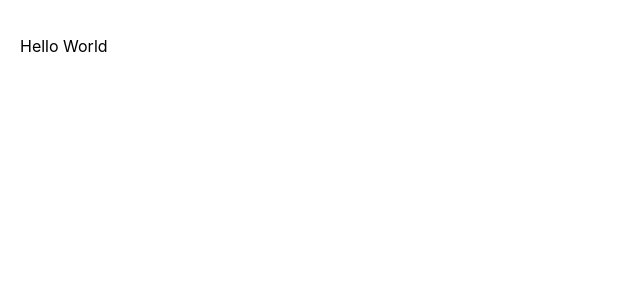
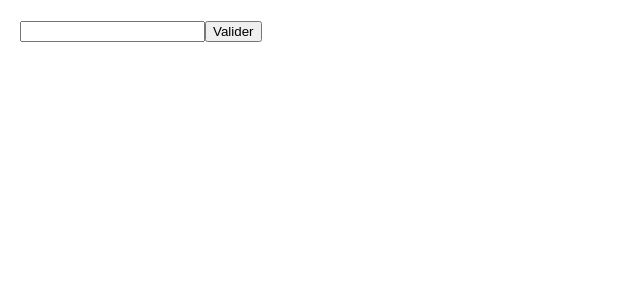
Before and after one commit to PierreCGdev/remotiontest, a React (Vite) app: page / in a window 1280 px wide. Shown: the top 300 px of the page, without its empty margins (0-640 px from the left). Built offline with nearby package versions, Linux system fonts and the light colour scheme.

Commit message:
test pierre list todo

```diff
--- a/src/components/App.jsx
+++ b/src/components/App.jsx
@@ -1,4 +1,5 @@
-import HelloWorld from './HelloWorld.jsx'
+import ButtonCount from './ButtonCount.jsx'
+import ListeTodo from './ListeTodo.jsx';
 // import HelloWorldComplex from './HelloWorldComplex.jsx'
 // import BasicState from './BasicState.jsx';
 // import BasicProps from './BasicProps.jsx';
@@ -6,7 +7,7 @@ import HelloWorld from './HelloWorld.jsx'
 function App() {
   return (
     <div>
-      <HelloWorld />
+      <ListeTodo />
       {/* <HelloWorldComplex /> */}
       {/* <BasicState /> */}
       {/* <BasicProps /> */}
@@ -14,4 +15,7 @@ function App() {
   );
 }
 
+
+
+
 export default App;
--- /dev/null
+++ b/src/components/ButtonCount.jsx
@@ -0,0 +1,39 @@
+
+import { useState } from 'react';
+
+function ButtonCount() {
+  // On définie notre state (par défaut à false dans notre exemple)
+  // La méthode useState retourne un tableau
+  // -> la première valeur, ici active, est la valeur actuelle du state
+  // -> la deuxième, ici setActive, permet de modifier le state
+  const [active, setActive] = useState(0);
+
+  // On défini une méthode pour changer le state
+  const increaseState = () => {
+    // On met à jour le state
+    setActive(active + 1);
+  };
+
+    const decreaseState = () => {
+        if(active === 0){
+            active
+        }else{
+        // On met à jour le state
+        setActive(active - 1);}
+      };
+
+
+  // A chaque changement de state, React refait le rendu
+
+
+  return (
+    <div>
+      <button onClick={increaseState}>plus un</button>
+      <button onClick={decreaseState}>moins un</button>
+      <p>nombre : {String(active)}</p>
+    </div>
+
+  );
+}
+
+export default ButtonCount
--- a/src/components/HelloWorld.jsx
+++ b/src/components/HelloWorld.jsx
@@ -5,7 +5,7 @@ function HelloWorld() {
   // Un composant doit toujours retourner du JSX
   // C'est le rendu qui va être injecté dans le DOM
   // Bien que l'on utilise la balise HTML <p> ici, en réalité on écrit du JSX
-  return <p>Hello World</p>;
+  return <p>test pour voir 321</p>;
 }
 
 // On exporte notre composant du fichier
--- /dev/null
+++ b/src/components/ListeTodo.jsx
@@ -0,0 +1,41 @@
+import { useState } from 'react';
+
+function ListeTodo() {
+
+  const [message, setMessage] = useState();
+  const [updated, setUpdated] = useState([]);
+
+  const inputTodo = (event) => {
+    setMessage(event.target.value);
+  };
+
+  const clickClear = () => {
+    updated.push(message);
+    setMessage("");
+  };
+
+  const cleanTodo = value => {
+    setUpdated(oldValues => {
+      return oldValues.filter(updated => updated !== value)
+    })
+  }
+
+  const listeUpdate = updated.map(item =>
+    <li key={item}><span>{item}</span> <button onClick={() => cleanTodo(item)}>supprimer</button></li>
+    );
+
+  return (
+    <div>
+    <input
+        onChange={inputTodo}
+        value={message}
+        />
+
+    <button onClick={clickClear}>Valider</button>
+        <ul>{listeUpdate}</ul>
+  </div>
+  );
+
+}
+
+export default ListeTodo
```
